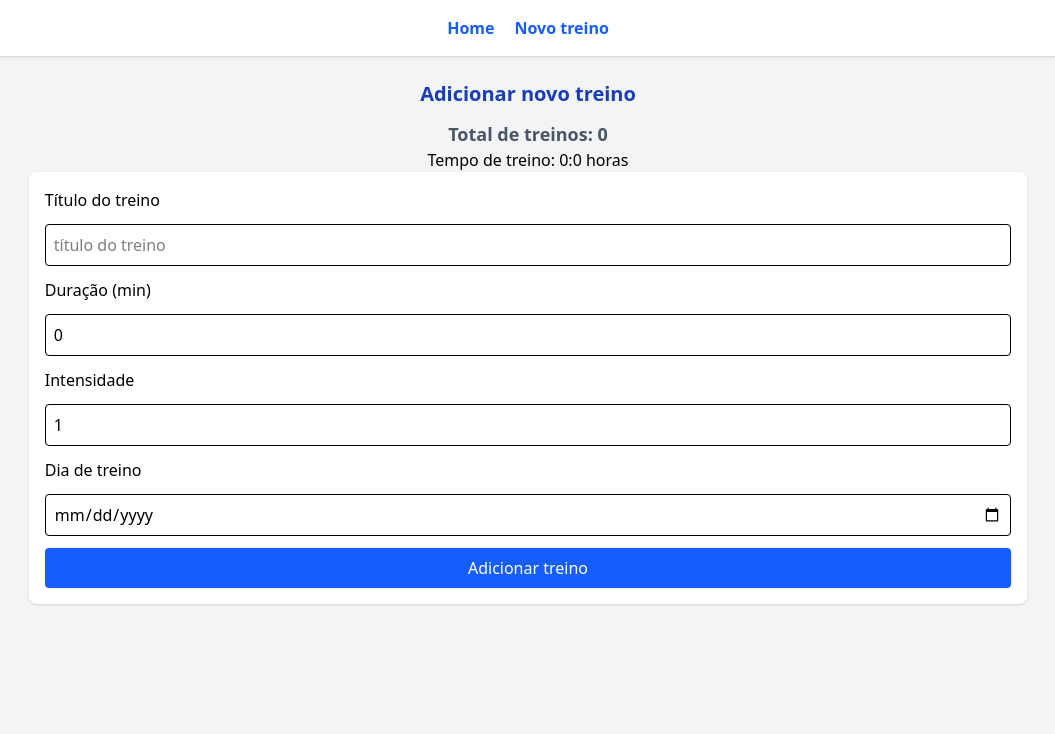
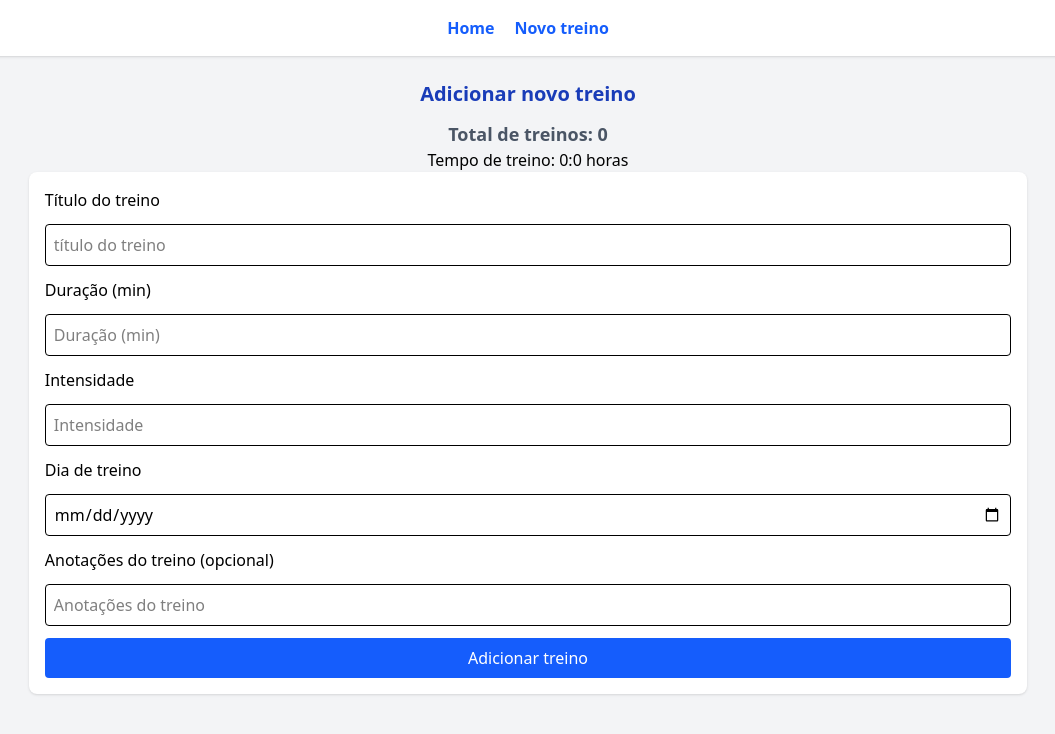
Before and after one commit to johnny-mathias/trackfit-do-leandro, a React (Vite) app: page /add in a window 1280 px wide. Shown: the top 734 px of the page, without its empty margins (112-1167 px from the left). Built offline with nearby package versions, Linux system fonts and the light colour scheme.

Commit message:
feat: added react-hook-form

```diff
--- a/package.json
+++ b/package.json
@@ -10,12 +10,15 @@
     "preview": "vite preview"
   },
   "dependencies": {
+    "@hookform/resolvers": "^5.2.2",
     "@tailwindcss/vite": "^4.1.12",
     "crypto": "^1.0.1",
     "react": "^19.1.1",
     "react-dom": "^19.1.1",
     "react-error-boundary": "^6.0.0",
-    "react-router-dom": "^7.8.2"
+    "react-hook-form": "^7.63.0",
+    "react-router-dom": "^7.8.2",
+    "zod": "^4.1.11"
   },
   "devDependencies": {
     "@eslint/js": "^9.33.0",
--- a/src/components/workout-card.tsx
+++ b/src/components/workout-card.tsx
@@ -11,6 +11,7 @@ export function WorkoutCard({ workout }: WorkoutCardProps) {
       <p className="text-gray-600">Duração: {workout.duration} min</p>
       <p className="text-gray-600">Intensidade: {workout.intensity}/5</p>
       <p className="text-gray-600">Data: {workout.date}</p>
+      <p className="text-gray-600">Anotações: {workout.notes}</p>
     </div>
   );
 }
--- a/src/components/workout-form.tsx
+++ b/src/components/workout-form.tsx
@@ -1,4 +1,6 @@
-import { useState } from "react";
+import { zodResolver } from "@hookform/resolvers/zod";
+import { useForm } from "react-hook-form";
+import { workoutSchema, type WorkoutFormData } from "../schemas/workout-schema";
 import type { Intensity } from "../types/intensity";
 import type { Workout } from "../types/workout";
 
@@ -7,75 +9,85 @@ interface WorkoutFormProps {
 }
 
 export function WorkoutForm({ onAdd }: WorkoutFormProps) {
-  const [title, setTitle] = useState("");
-  const [duration, setDuration] = useState(0);
-  const [intensity, setIntensity] = useState<Intensity>(1);
-  const [date, setDate] = useState("");
+  const {
+    register,
+    handleSubmit,
+    reset,
+    formState: { errors },
+  } = useForm<WorkoutFormData>({
+    resolver: zodResolver(workoutSchema),
+  });
 
-  function handleSubmit(event: React.FormEvent): void {
-    event.preventDefault();
-
+  function onSubmit(data: WorkoutFormData): void {
     const workout: Workout = {
       id: crypto.randomUUID(),
-      title,
-      duration,
-      intensity,
-      date,
+      title: data.title,
+      duration: data.duration,
+      intensity: data.intensity as Intensity,
+      date: data.date,
+      notes: data.notes,
     };
 
     onAdd(workout);
-
-    setTitle("");
-    setDuration(0);
-    setIntensity(1);
-    setDate("");
+    reset();
   }
 
   return (
     <form
-      onSubmit={handleSubmit}
+      onSubmit={handleSubmit(onSubmit)}
       className="bg-white shadow rounded-lg p-4 flex flex-col gap-3 mb-5 w-4/5"
     >
       <label htmlFor="workout-title">Título do treino</label>
       <input
         type="text"
         id="workout-title"
-        value={title}
-        onChange={(e) => setTitle(e.target.value)}
         placeholder="título do treino"
         className="border rounded p-2"
+        {...register("title")}
       />
+      {errors.title && <p className="text-red-500">{errors.title.message}</p>}
 
       <label htmlFor="workout-duration">Duração (min)</label>
       <input
         type="number"
         id="workout-duration"
-        value={duration}
-        onChange={(e) => setDuration(Number(e.target.value))}
         placeholder="Duração (min)"
         className="border rounded p-2"
+        {...register("duration", { valueAsNumber: true })}
       />
+      {errors.duration && (
+        <p className="text-red-500">{errors.duration.message}</p>
+      )}
 
       <label htmlFor="workout-intensity">Intensidade</label>
       <input
         type="number"
         id="workout-intensity"
-        value={intensity}
-        onChange={(e) => setIntensity(Number(e.target.value) as Intensity)}
         placeholder="Intensidade"
-        min={1}
-        max={5}
         className="border rounded p-2"
+        {...register("intensity", { valueAsNumber: true })}
       />
+      {errors.intensity && (
+        <p className="text-red-500">{errors.intensity.message}</p>
+      )}
 
       <label htmlFor="workout-date">Dia de treino</label>
       <input
         type="date"
         id="workout-date"
-        value={date}
-        onChange={(e) => setDate(e.target.value)}
         placeholder="Dia de treino"
         className="border rounded p-2"
+        {...register("date")}
+      />
+      {errors.date && <p className="text-red-500">{errors.date.message}</p>}
+
+      <label htmlFor="workout-notes">Anotações do treino (opcional)</label>
+      <input
+        type="text"
+        id="workout-notes"
+        placeholder="Anotações do treino"
+        className="border rounded p-2"
+        {...register("notes")}
       />
 
       <button
--- a/src/components/workout-resume.tsx
+++ b/src/components/workout-resume.tsx
@@ -31,6 +31,7 @@ export function WorkoutResume({ workout, removeWorkout }: WorkoutResumeProps) {
       </div>
 
       <h3>Data: {workout.date}</h3>
+      <p>Anotações: {workout.notes}</p>
     </div>
   );
 }
--- /dev/null
+++ b/src/schemas/workout-schema.ts
@@ -0,0 +1,14 @@
+import { z } from "zod";
+
+export const workoutSchema = z.object({
+  title: z.string().min(3, "O titulo deve ter no mínimo 3 caracteres"),
+  duration: z.number().min(10, "A duração deve ser pelo menos 10 minutos"),
+  intensity: z
+    .number()
+    .min(1, "A intensidade tem que ser no mínimo 1")
+    .max(5, "A intensidade tem que ser no mínimo 5"),
+  date: z.string().nonempty("A data é obrigatória"),
+  notes: z.string().optional(),
+});
+
+export type WorkoutFormData = z.infer<typeof workoutSchema>;
--- a/src/types/workout.ts
+++ b/src/types/workout.ts
@@ -6,4 +6,5 @@ export interface Workout {
   duration: number;
   intensity: Intensity;
   date: string;
+  notes?: string;
 }
```
Also changed, not shown: 1 other file (tests, documents, lock files or other folders).
